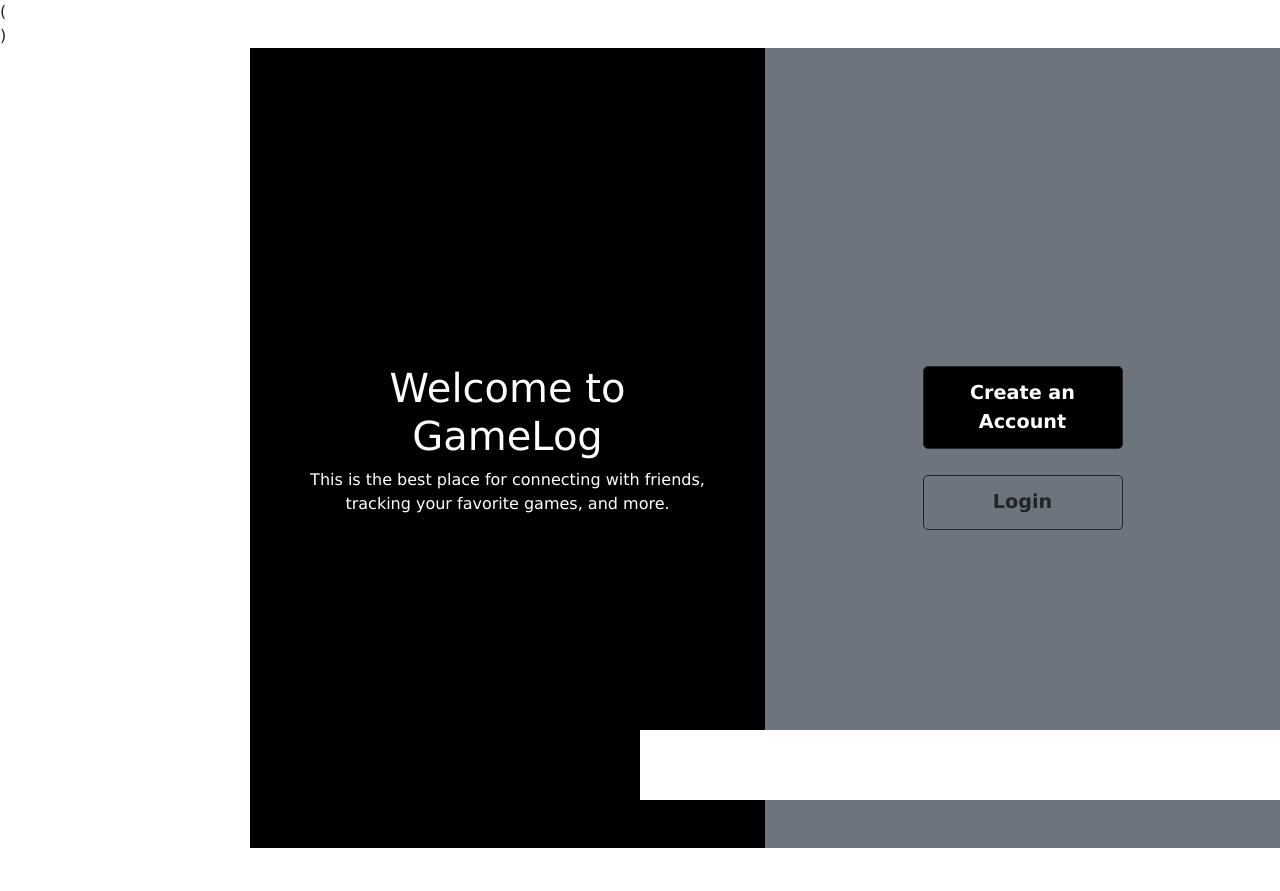
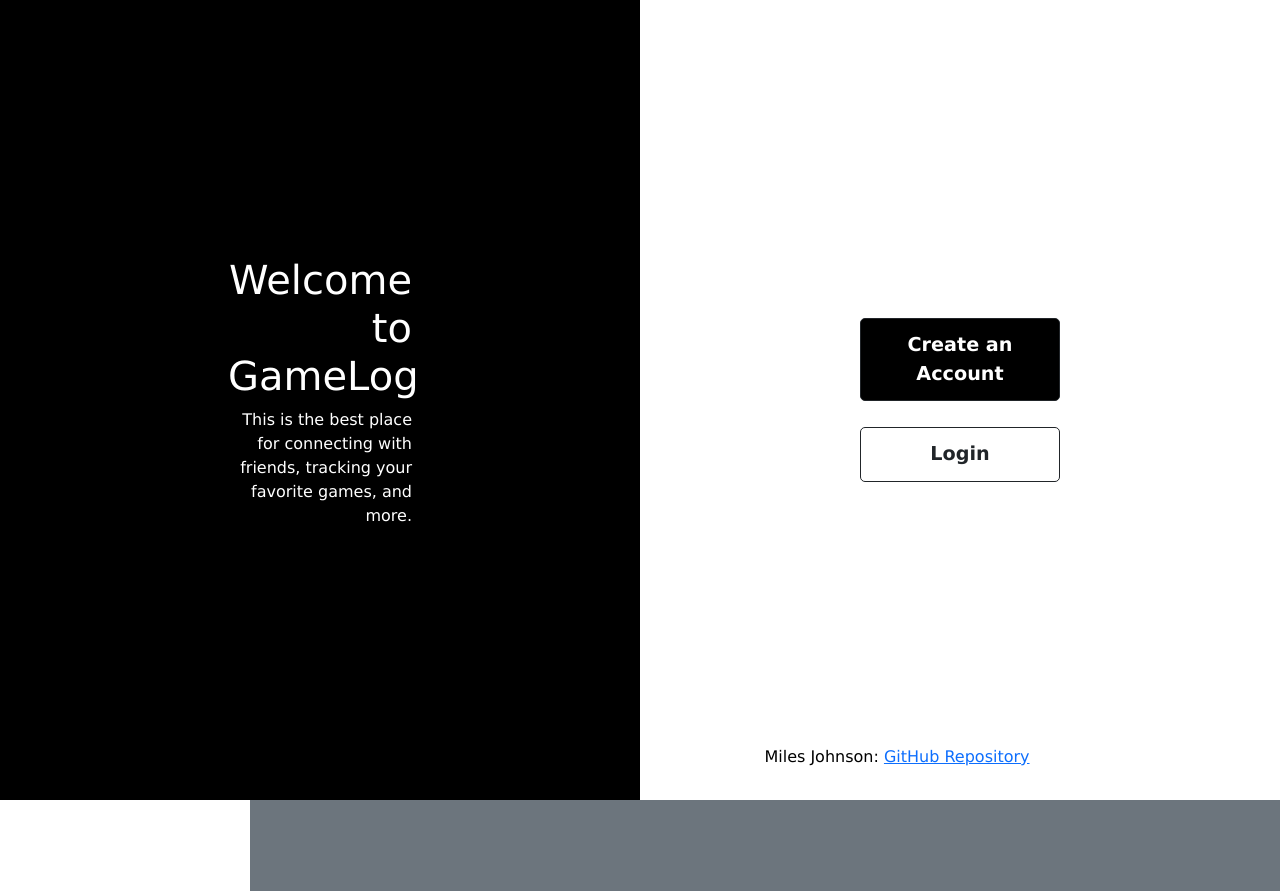
Before and after one commit to kilom3ters/cs260startup, a React (Vite) app: page / in a window 1280 px wide. Before the commit the page ends 848 px from the top, so only its background shows below. Built offline with nearby package versions, Linux system fonts and the light colour scheme.

Commit message:
fixed css for home/app

```diff
--- a/src/app.css
+++ b/src/app.css
@@ -1,39 +1,54 @@
+* {
+    margin: 0;
+    padding: 0;
+    box-sizing: border-box;
+}
+
 main {
     display: flex;
     height: 100vh;
 }
 
-.body {
+html, body {
     font-family: "Verdana", sans-serif;
+    height: 100vh;
+    width: 100vw;
     display: flex;
     flex-direction: column;
     min-width: 375px;
 }
 
 .left-side {
-    background-color: black;
+    background-color: black !important;
     color: white;
     height: 100vh;
     width: 50vw;
     display: flex;
     flex-direction: column;
     justify-content: center;
-    position: fixed;
-    padding: 40px;
+    text-align: right;
+    align-items: center;
+    position: absolute;
+    padding: 20 px;
     left: 0;
     top: 0;
     bottom: 0;
 }
 
 .right-side {
-    background-color: white;
+    background-color: white !important;
     height: 100vh;
     width: 50vw;
     display: flex;
     flex-direction: column;
     justify-content: center;
     align-items: center;
+    text-align: center;
+    position: fixed;
+    right: 0 !important;
+    top: 0;
     margin-left: 50vw;
+    padding: 20px;
 }
 
 .btn {
@@ -50,15 +65,19 @@ main {
 footer {
     font-family: "Verdana", sans-serif;
     background-color: white;
-    color: black;
-    padding: 15px 0;
+    color: black !important;
+    padding: 15px 20px;
     align-items: right;
     text-align: right;
     width: 50vw;
     margin-left: 50vw;
     position: fixed;
     bottom: 0;
+    right: 0;
+    display: flex;
+    justify-content: flex-end;
 }
+
 @media (max-width: 768px) {
     main {
         flex-direction: column;
--- a/src/app.jsx
+++ b/src/app.jsx
@@ -8,7 +8,14 @@ import { Home } from './home/home';
 
 
 export default function App() {
-  return ( <BrowserRouter> ( <div>)
+  return ( <BrowserRouter>  <div><nav className="navbar bg-white">
+    <div className="container-fluid">
+      <form className="d-flex ms-auto" role="search">
+        <input className="form-control me-2" type="search" placeholder="Search Users" aria-label="Search"></input>
+        <button className="btn btn-outline-dark" type="submit">Search</button>
+      </form>
+    </div>
+  </nav>
 
 <Routes>
  <Route path='/' element={<Home />} exact />
@@ -18,10 +25,12 @@ export default function App() {
 </Routes>
 
 <footer>
+  <div className="footer">
     <div className="container">
           <div className="container-fluid">
             <p>Miles Johnson: <a href = "https://github.com/kilom3ters/cs260startup/tree/main"> GitHub Repository</a></p>
           </div>
+    </div>
     </div>
     </footer>
 </div>
--- a/src/home/home.jsx
+++ b/src/home/home.jsx
@@ -7,12 +7,12 @@ export function Home() {
 
   return (
     <main className="container-fluid bg-secondary text-center vh-100">
-      <div className="row h-100">
+      <div className="left-side">
         <div className="col-md-6 d-flex flex-column justify-content-center bg-black text-white p-5">
           <h1>Welcome to GameLog</h1>
           <p>This is the best place for connecting with friends, tracking your favorite games, and more.</p>
         </div>
-
+      <div className="right-side">
         <div className="col-md-6 d-flex flex-column justify-content-center align-items-center p-5">
           <button onClick={() => navigate('/login')} className="btn btn-dark btn-lg w-50 mb-3">
             Create an Account
@@ -22,6 +22,7 @@ export function Home() {
           </button>
         </div>
       </div>
+      </div>
     </main>
   );
 }
```
